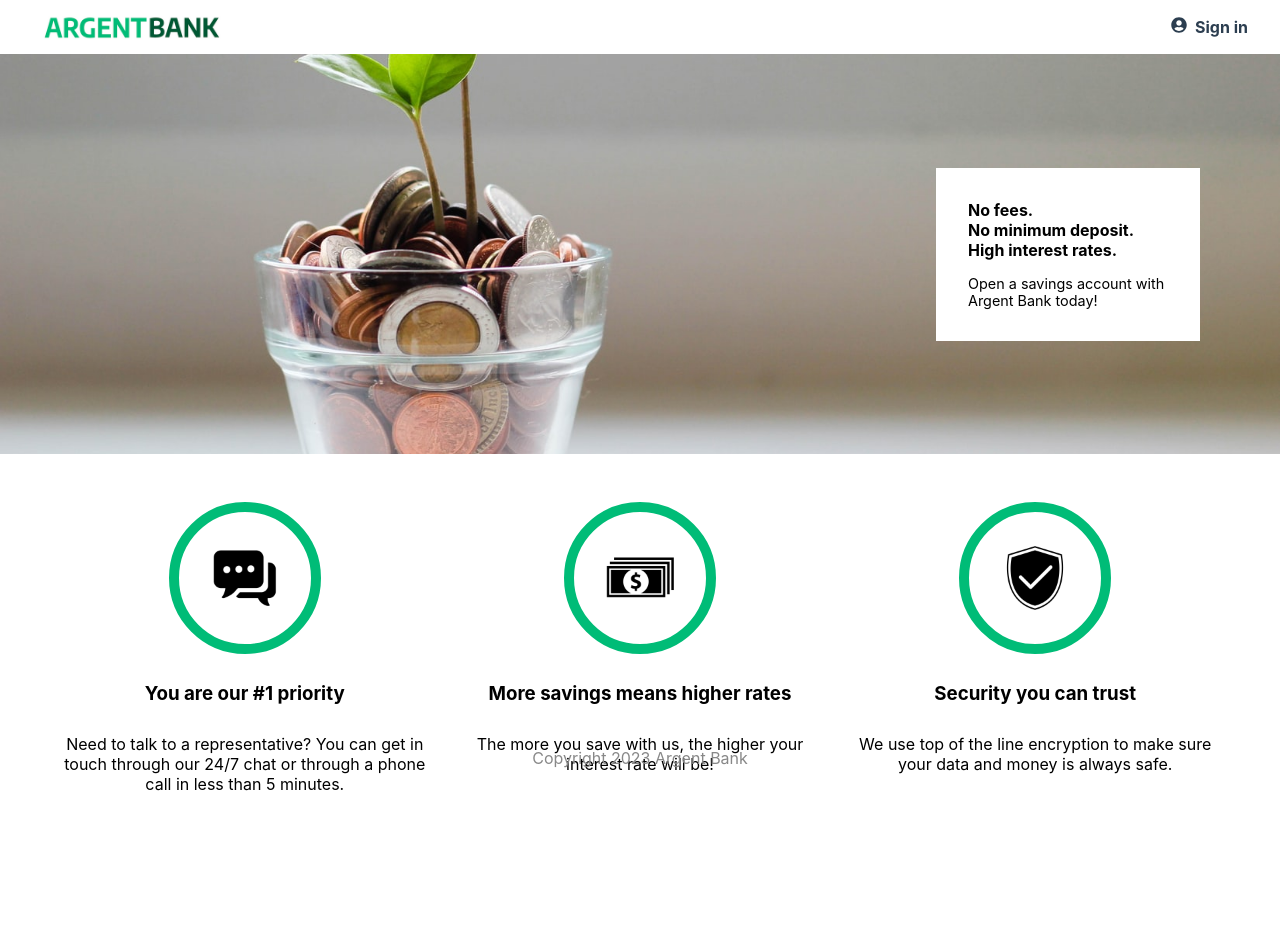
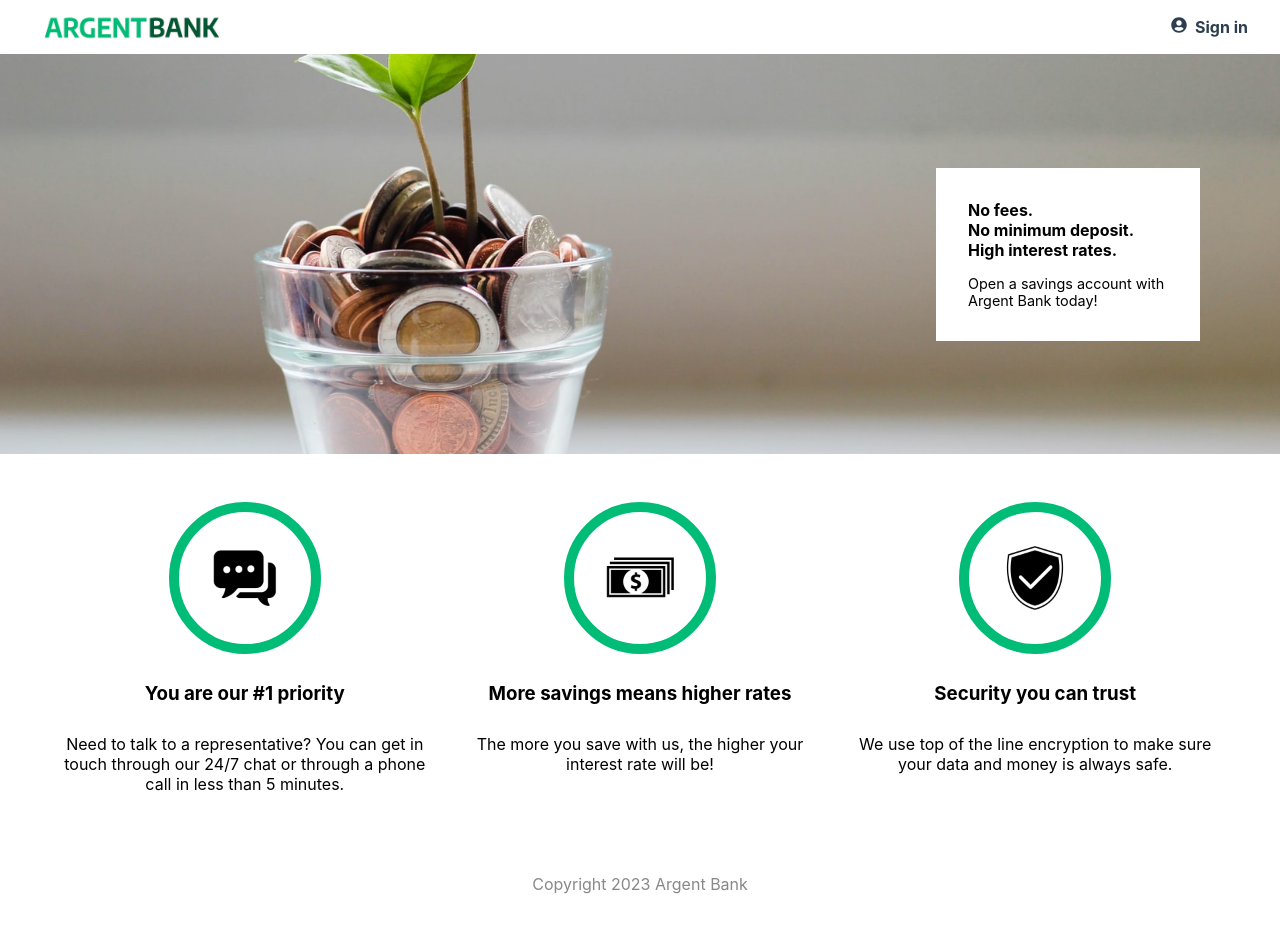
Before and after one commit to djibh/julien_riera_argentbank_P13_122023, a React (Create React App) app: page / in a window 1280 px wide. Before the commit the page ends 842 px from the top, so only its background shows below. Built offline with nearby package versions, Linux system fonts and the light colour scheme.

Commit message:
fix (FOOTER) > Remove position absolute

```diff
--- a/src/layout/BaseLayout.jsx
+++ b/src/layout/BaseLayout.jsx
@@ -1,6 +1,6 @@
 import { Outlet } from "react-router-dom";
-import Navbar from "../components/Navbar";
-import Footer from "../components/Footer";
+import Navbar from "./Navbar";
+import Footer from "./Footer";
 
 export default function BaseLayout() {
   return (
--- a/src/components/Footer.jsx
+++ b/src/layout/Footer.jsx
@@ -5,10 +5,6 @@ export default function Footer() {
 }
 
 const FooterStyled = styled.footer`
-  position: absolute;
-  bottom: 0;
-  left: 50%;
-  transform: translateX(-50%);
   padding-block: 2em;
   text-align: center;
   color: #888;
--- a/src/pages/homepage/Hero.jsx
+++ b/src/pages/homepage/Hero.jsx
@@ -23,7 +23,7 @@ const HeroStyled = styled.div`
   background-position: 0 -300px;
   background-size: cover;
   background-repeat: no-repeat;
-  height: 400px;
+  height: 50vh;
 
   .sr-only {
     border: 0 !important;
```
Also changed, not shown: src/layout/Navbar.jsx (renamed from src/components/Navbar.jsx).
